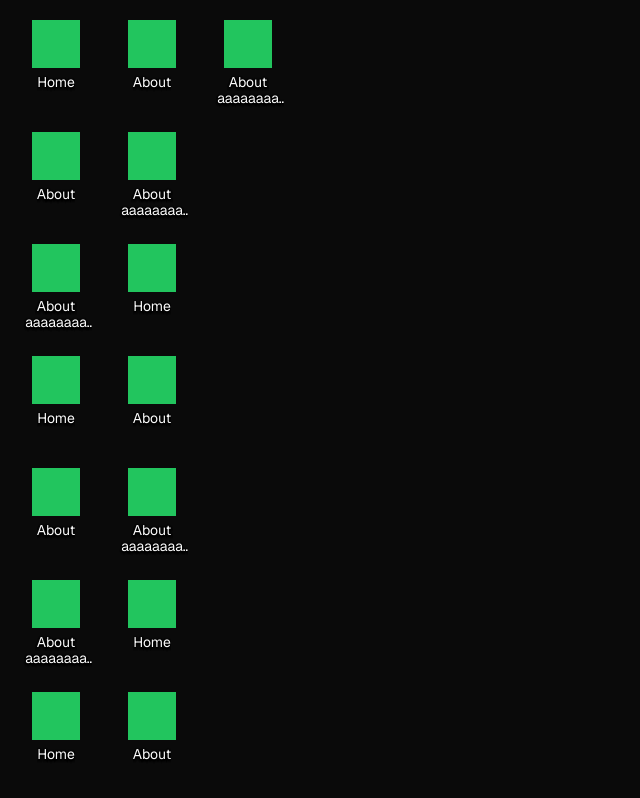
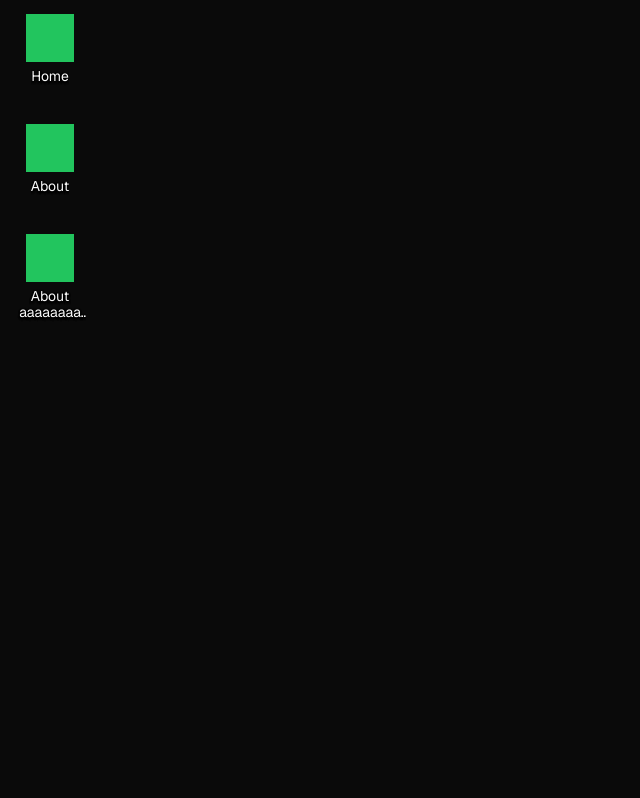
Before and after one commit to Raptor1818/RaptorOS, a Next.js app: page / in a window 1280 px wide. Shown: the whole page, without its empty margins (0-640 px from the left). Built offline with nearby package versions, Linux system fonts and the light colour scheme.

Commit message:
Created Desktop grid with react-grid-layout
Using react-grid-layout, colums and rows are dynamically generated to fit the 5x6 rem icons, + 4px gap.
TODO: The icons are draggable, and still double clickable

```diff
--- a/package.json
+++ b/package.json
@@ -20,6 +20,7 @@
     "next": "15.0.1",
     "react": "19.0.0-rc-69d4b800-20241021",
     "react-dom": "19.0.0-rc-69d4b800-20241021",
+    "react-grid-layout": "^1.5.0",
     "react-rnd": "^10.4.13",
     "tailwind-merge": "^2.5.4",
     "tailwindcss-animate": "^1.0.7",
@@ -32,6 +33,7 @@
     "@types/node": "^22.8.1",
     "@types/react": "npm:types-react@19.0.0-rc.1",
     "@types/react-dom": "npm:types-react-dom@19.0.0-rc.1",
+    "@types/react-grid-layout": "^1.3.5",
     "@types/ua-parser-js": "^0.7.39",
     "@types/uuid": "^10.0.0",
     "@typescript-eslint/eslint-plugin": "^8.11.0",
@@ -41,6 +43,7 @@
     "postcss": "^8.4.47",
     "prettier": "^3.3.3",
     "prettier-plugin-tailwindcss": "^0.6.8",
+    "react-resizable": "^3.0.5",
     "tailwindcss": "^3.4.14",
     "typescript": "^5.6.3"
   },
--- a/src/app/page.tsx
+++ b/src/app/page.tsx
@@ -2,7 +2,7 @@ import Desktop from "@/components/raptor-os/system/Desktop";
 
 export default function HomePage() {
   return (
-    <main className="w-screen h-screen flex flex-col p-4">
+    <main className="w-screen h-screen flex flex-col" suppressHydrationWarning>
       <Desktop />
     </main>
   );
--- a/src/components/raptor-os/system/Desktop/index.tsx
+++ b/src/components/raptor-os/system/Desktop/index.tsx
@@ -1,60 +1,70 @@
 'use client';
+import React, { useState, useEffect } from 'react';
+import GridLayout, { Layout } from 'react-grid-layout';
 import { useWindowContext } from '@/context/WindowProvider/window-provider';
-import { appList } from '@/lib/lists/app-list';
-import React from 'react'
+import { appList as initialAppList } from '@/lib/lists/app-list';
 import DesktopIcon from './DesktopIcon';
+import 'react-grid-layout/css/styles.css';
+import 'react-resizable/css/styles.css';
+import useWindowDimensions from '@/hooks/useWindowDimensions';
 
 interface Props { }
 
 const Desktop = (props: Props) => {
   const context = useWindowContext();
+  const { browserWidth, browserHeight } = useWindowDimensions();
 
-  //TODO: make the draggable system
+  const [isStatic, setIsStatic] = useState(true);
+  const [layout, setLayout] = useState<Layout[]>(
+    initialAppList.map((app, index) => ({
+      i: app.id,
+      x: 0,       // Start in the first column for vertical stacking
+      y: index,   // Stack vertically by setting each new item on the next row
+      w: 1,
+      h: 1,
+      isResizable: false,
+      static: true
+    }))
+  );
+
+  // Column calc
+  const cols = Math.floor(browserWidth / ((5 * 16) + 4));   // 5rem width per item + 4px gap
+  const rowHeight = Math.floor(6 * 16) + 4;                 // 6rem height per item + 4px gap
+
+  const onLayoutChange = (newLayout: Layout[]) => {
+    setLayout(newLayout);
+  };
+
+  const handleMouseDown = () => {
+    // 200ms Cooldown to allow for double click instead of dragging the icon right away
+  };
+
+  const handleMouseUp = () => {
+    // reset cooldown
+  };
 
   return (
-    <div className='w-screen h-full
-      grid grid-flow-col contain-strict place-items-start
-      grid-cols-[repeat(auto-fill,5rem)]
-      grid-rows-[repeat(auto-fill,6rem)]
-      gap-4'
+    <GridLayout
+      className="layout"
+      layout={layout}
+      cols={cols}            // Dynamic based on window width and item width + 4px gap
+      rowHeight={rowHeight}  // Fixed at 6rem + 4px gap
+      width={browserWidth}
+      onLayoutChange={onLayoutChange}
+      isResizable={false}
+      preventCollision={true}
+      compactType={null}
     >
-      {appList.map(app =>
-        <DesktopIcon
-          key={app.id}
-          app={app}
-          openWindow={context.openWindow}
-        />
-      )}
-      {appList.map(app =>
-        <DesktopIcon
-          key={app.id}
-          app={app}
-          openWindow={context.openWindow}
-        />
-      )}
-      {appList.map(app =>
-        <DesktopIcon
-          key={app.id}
-          app={app}
-          openWindow={context.openWindow}
-        />
-      )}
-      {appList.map(app =>
-        <DesktopIcon
-          key={app.id}
-          app={app}
-          openWindow={context.openWindow}
-        />
-      )}
-      {appList.map(app =>
-        <DesktopIcon
-          key={app.id}
-          app={app}
-          openWindow={context.openWindow}
-        />
-      )}
-    </div>
-  )
-}
+      {initialAppList.map((app) => (
+        <div key={app.id} data-grid={layout.find((item) => item.i === app.id)}
+          onMouseDown={handleMouseDown}
+          onMouseUp={handleMouseUp}
+        >
+          <DesktopIcon app={app} openWindow={context.openWindow} />
+        </div>
+      ))}
+    </GridLayout>
+  );
+};
 
-export default Desktop
+export default Desktop;
```
Also changed, not shown: src/styles/globals.css (+7 -0 lines), 1 other file (tests, documents, lock files or other folders).
